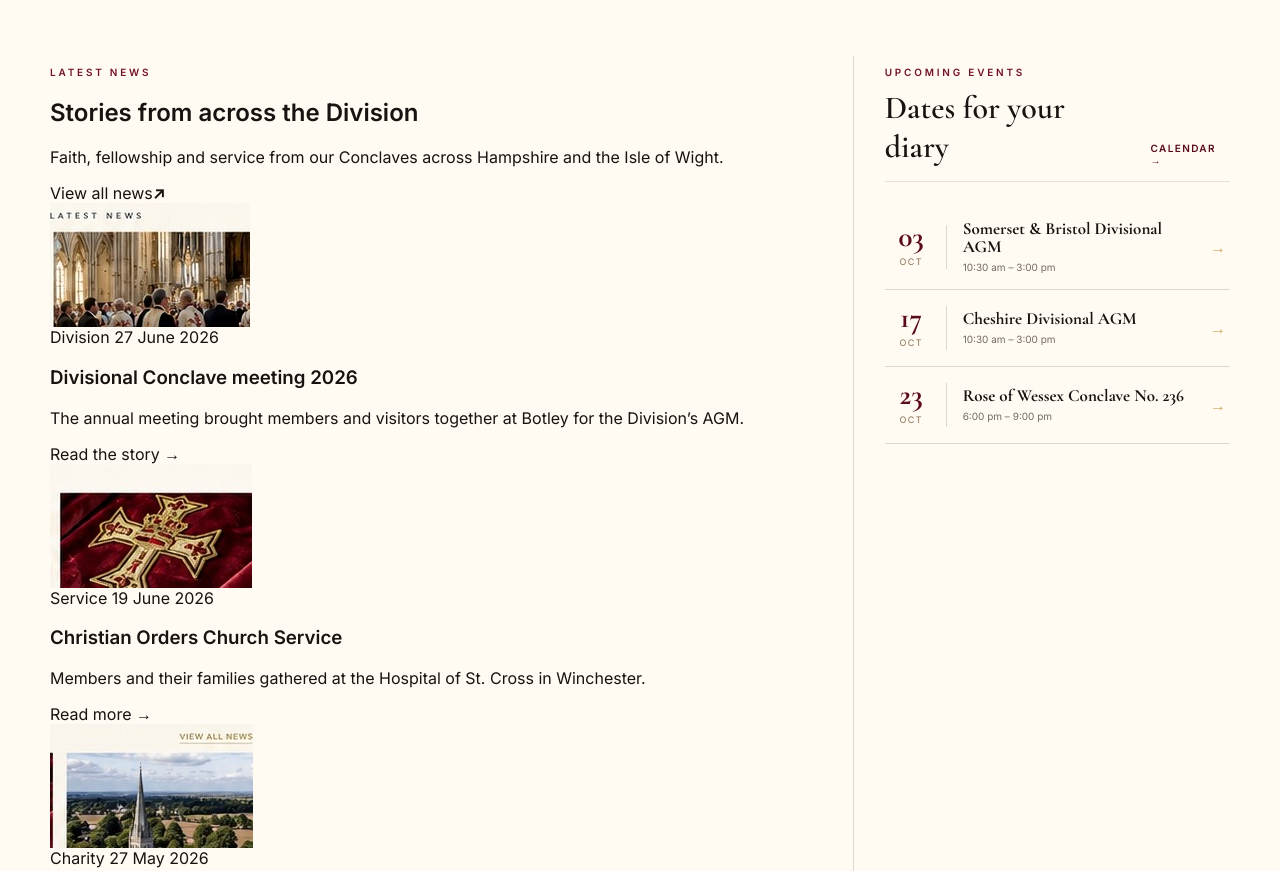
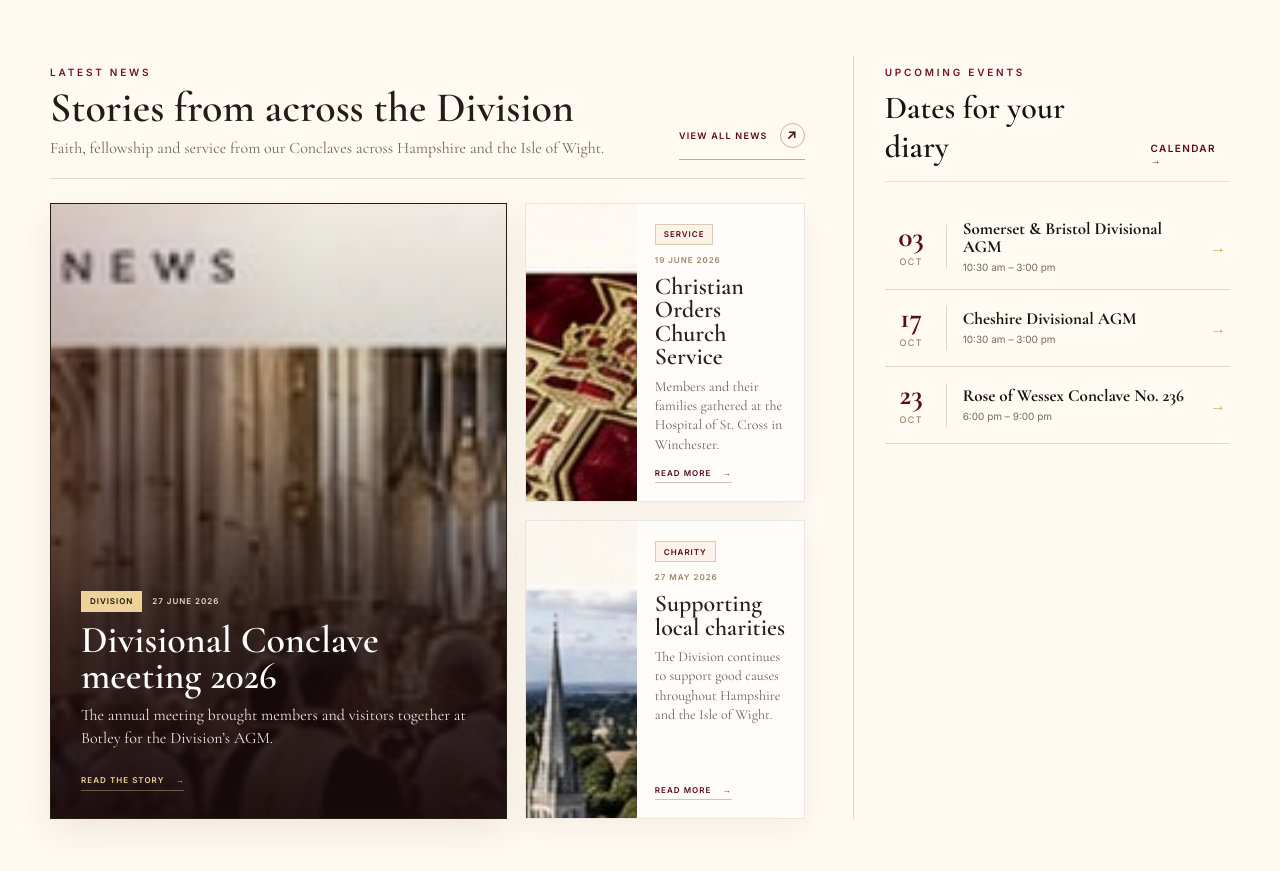
Before and after one commit to legacyinteractive/rcc-hants-iow, a website: page public/index.html in a window 1280 px wide. Shown: the part 1828-2699 px from the top of the page. Drawn offline with nearby package versions, Linux system fonts and the light colour scheme.

Commit message:
Style editorial news layout

```diff
--- a/public/styles.css
+++ b/public/styles.css
@@ -560,44 +560,208 @@ img { display: block; max-width: 100%; }
   letter-spacing: .14em;
   font-weight: 600;
 }
-.news-grid { display: grid; grid-template-columns: repeat(3, 1fr); gap: 18px; }
-.news-card {
-  background: rgba(255,255,255,.48);
+.news-heading {
+  display: flex;
+  justify-content: space-between;
+  align-items: flex-end;
+  gap: 30px;
+  margin-bottom: 24px;
+  padding-bottom: 18px;
+  border-bottom: 1px solid rgba(91,11,24,.14);
+}
+.news-heading h2 {
+  margin: 6px 0 8px;
+  font-family: var(--serif);
+  font-size: 42px;
+  line-height: .96;
+  font-weight: 600;
+  color: #241c17;
+}
+.news-intro {
+  max-width: 620px;
+  margin: 0;
+  font-family: var(--serif);
+  font-size: 16px;
+  line-height: 1.45;
+  color: #6f655b;
+}
+.news-all-link {
+  display: inline-flex;
+  align-items: center;
+  gap: 12px;
+  flex: 0 0 auto;
+  color: var(--burgundy);
+  text-transform: uppercase;
+  letter-spacing: .14em;
+  font-size: 9px;
+  font-weight: 700;
+  padding: 11px 0;
+  border-bottom: 1px solid rgba(91,11,24,.35);
+}
+.news-all-link b {
+  display: grid;
+  place-items: center;
+  width: 25px;
+  height: 25px;
+  border: 1px solid rgba(91,11,24,.3);
+  border-radius: 50%;
+  font-size: 13px;
+  transition: transform .2s ease, background .2s ease, color .2s ease;
+}
+.news-all-link:hover b {
+  transform: translate(2px,-2px);
+  background: var(--burgundy);
+  color: white;
+}
+.news-layout {
+  display: grid;
+  grid-template-columns: minmax(0,1.38fr) minmax(280px,.82fr);
+  gap: 18px;
+}
+.news-lead {
+  position: relative;
+  min-height: 455px;
+  overflow: hidden;
+  border: 1px solid rgba(83,61,35,.12);
+  background: #231814;
+  box-shadow: 0 14px 36px rgba(73,49,21,.09);
+}
+.news-lead img {
+  position: absolute;
+  inset: 0;
+  width: 100%;
+  height: 100%;
+  object-fit: cover;
+  filter: saturate(.82) contrast(1.04);
+  transition: transform .5s ease;
+}
+.news-lead:hover img { transform: scale(1.025); }
+.news-lead-shade {
+  position: absolute;
+  inset: 0;
+  background:
+    linear-gradient(0deg, rgba(24,10,11,.94) 0%, rgba(24,10,11,.74) 32%, rgba(24,10,11,.22) 68%, rgba(24,10,11,.06) 100%),
+    linear-gradient(90deg, rgba(91,11,24,.18), transparent 58%);
+}
+.news-lead-content {
+  position: absolute;
+  z-index: 2;
+  inset: auto 0 0;
+  padding: 28px 30px 27px;
+  color: white;
+}
+.news-meta {
+  display: flex;
+  align-items: center;
+  flex-wrap: wrap;
+  gap: 10px;
+  margin-bottom: 10px;
+  color: #9b8565;
+  text-transform: uppercase;
+  letter-spacing: .12em;
+  font-size: 8px;
+  font-weight: 700;
+}
+.news-lead .news-meta { color: #e8d8bf; }
+.news-tag {
+  display: inline-flex;
+  align-items: center;
+  min-height: 21px;
+  padding: 0 8px;
+  border: 1px solid rgba(151,112,57,.32);
+  background: rgba(209,170,92,.1);
+  color: var(--burgundy);
+}
+.news-lead .news-tag {
+  color: #23170c;
+  background: var(--gold-light);
+  border-color: transparent;
+}
+.news-lead h3 {
+  max-width: 650px;
+  margin: 0 0 10px;
+  font-family: var(--serif);
+  font-size: 38px;
+  line-height: .95;
+  font-weight: 600;
+}
+.news-lead p {
+  max-width: 590px;
+  margin: 0 0 18px;
+  font-family: var(--serif);
+  font-size: 16px;
+  line-height: 1.42;
+  color: #eee5da;
+}
+.news-lead a,
+.news-side-copy a {
+  display: inline-flex;
+  align-items: center;
+  gap: 11px;
+  text-transform: uppercase;
+  letter-spacing: .13em;
+  font-size: 8px;
+  font-weight: 700;
+}
+.news-lead a {
+  color: var(--gold-light);
+  border-bottom: 1px solid rgba(237,211,154,.38);
+  padding-bottom: 5px;
+}
+.news-stack {
+  display: grid;
+  grid-template-rows: repeat(2,minmax(0,1fr));
+  gap: 18px;
+}
+.news-side-card {
+  min-height: 218px;
+  display: grid;
+  grid-template-columns: 40% 60%;
+  overflow: hidden;
+  background: rgba(255,255,255,.58);
   border: 1px solid rgba(83,61,35,.11);
-  padding: 10px 10px 16px;
-  box-shadow: 0 8px 24px rgba(73,49,21,.045);
+  box-shadow: 0 10px 28px rgba(73,49,21,.055);
   transition: transform .2s ease, box-shadow .2s ease;
 }
-.news-card:hover {
-  transform: translateY(-3px);
+.news-side-card:hover {
+  transform: translateY(-2px);
   box-shadow: 0 14px 34px rgba(73,49,21,.085);
 }
-.news-card img {
+.news-side-image { overflow: hidden; min-height: 100%; }
+.news-side-image img {
   width: 100%;
-  aspect-ratio: 1.72;
+  height: 100%;
   object-fit: cover;
-  filter: saturate(.84) contrast(1.02);
+  filter: saturate(.82) contrast(1.02);
+  transition: transform .4s ease;
 }
-.news-card .date {
-  margin: 13px 4px 0;
-  color: #9a7f54;
-  text-transform: uppercase;
-  letter-spacing: .16em;
-  font-size: 9px;
+.news-side-card:hover img { transform: scale(1.035); }
+.news-side-copy {
+  display: flex;
+  flex-direction: column;
+  align-items: flex-start;
+  padding: 20px 18px 18px;
+}
+.news-side-copy h3 {
+  margin: 0 0 8px;
+  font-family: var(--serif);
+  font-size: 24px;
+  line-height: .98;
   font-weight: 600;
+  color: #291f19;
 }
-.news-card h3 {
+.news-side-copy p {
+  margin: 0 0 14px;
   font-family: var(--serif);
-  font-size: 23px;
-  line-height: 1.02;
-  margin: 7px 4px 9px;
+  font-size: 14px;
+  line-height: 1.38;
+  color: #6d6258;
 }
-.news-card > p:last-child {
-  margin: 0 4px;
-  font-family: var(--serif);
-  color: #62594f;
-  font-size: 15px;
-  line-height: 1.42;
+.news-side-copy a {
+  margin-top: auto;
+  color: var(--burgundy);
+  border-bottom: 1px solid rgba(91,11,24,.25);
+  padding-bottom: 4px;
 }
 .events { border-left: 1px solid var(--line); padding-left: 31px; }
 .section-heading.compact h2 { font-size: 32px; }
@@ -776,6 +940,7 @@ img { display: block; max-width: 100%; }
   .division-map { width: 100%; max-height: 370px; padding: 14px 8px; }
   .needles-image { opacity: .16; inset: 0; }
   .content-section { grid-template-columns: 1fr; }
+  .news-layout { grid-template-columns: minmax(0,1.25fr) minmax(300px,.75fr); }
   .events { border-left: 0; padding-left: 0; }
 }
 
@@ -878,9 +1043,20 @@ img { display: block; max-width: 100%; }
   .content-section { gap: 42px; padding-block: 50px; }
   .section-heading { align-items: flex-start; }
   .section-heading h2 { font-size: 32px; }
-  .news-grid { grid-template-columns: 1fr; }
-  .news-card { padding: 10px 10px 17px; }
-  .news-card h3 { font-size: 25px; }
+  .news-heading { align-items: flex-start; flex-direction: column; gap: 12px; margin-bottom: 18px; }
+  .news-heading h2 { font-size: 36px; }
+  .news-intro { font-size: 15px; }
+  .news-all-link { padding: 4px 0 8px; }
+  .news-layout { grid-template-columns: 1fr; }
+  .news-lead { min-height: 390px; }
+  .news-lead-content { padding: 24px 22px 23px; }
+  .news-lead h3 { font-size: 34px; }
+  .news-lead p { font-size: 15px; }
+  .news-stack { grid-template-rows: none; }
+  .news-side-card { grid-template-columns: 34% 66%; min-height: 180px; }
+  .news-side-copy { padding: 16px 14px; }
+  .news-side-copy h3 { font-size: 22px; }
+  .news-side-copy p { font-size: 13px; }
   .section-heading.compact h2 { font-size: 30px; }
 
   .closing-strip { min-height: 310px; }
@@ -904,4 +1080,10 @@ img { display: block; max-width: 100%; }
   .eyebrow span { margin: 0 5px; }
   .button { width: 100%; }
   .hero-actions .text-link { width: auto; }
+  .news-heading h2 { font-size: 33px; }
+  .news-lead { min-height: 360px; }
+  .news-lead h3 { font-size: 31px; }
+  .news-side-card { grid-template-columns: 1fr; }
+  .news-side-image { height: 155px; }
+  .news-side-copy { padding: 16px; }
 }
```
